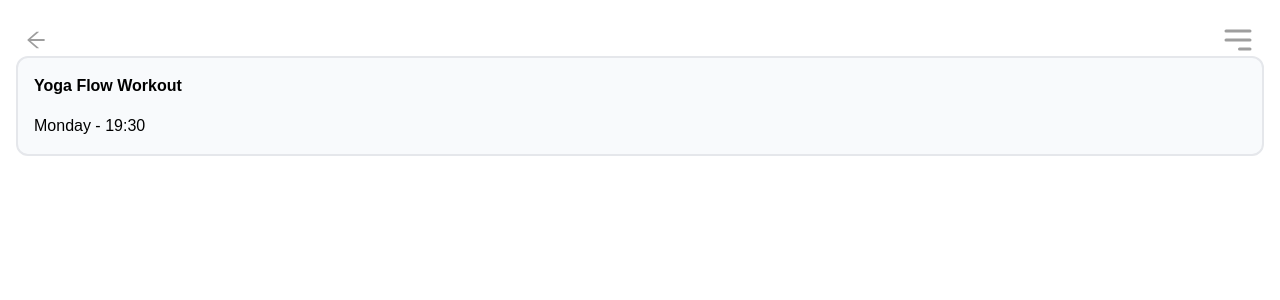
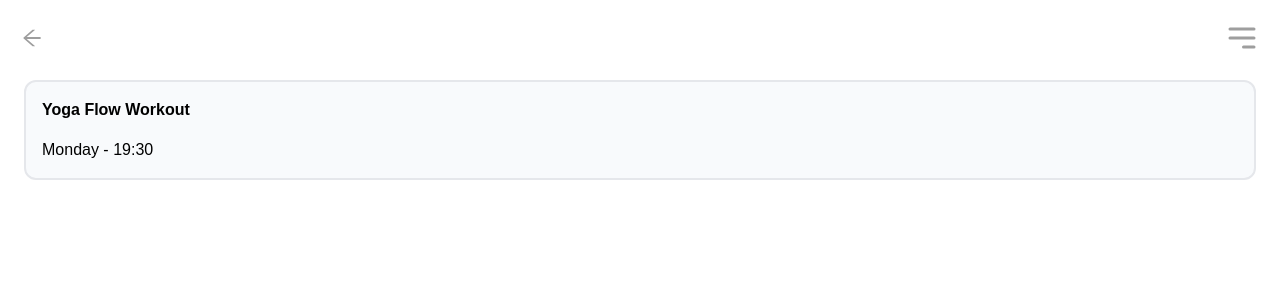
Before and after one commit to ozlemertosun/trainer-ozlemertosun, a React (Create React App) app in the folder app/: page /schedule in a window 1280 px wide. Shown: the top 300 px of the page. Built offline with nearby package versions, Linux system fonts and the light colour scheme.

Commit message:
add updated style for navigation

```diff
--- a/app/src/App.css
+++ b/app/src/App.css
@@ -25,6 +25,6 @@
     @apply font-normal
   }
   .margin{
-    @apply my-10 mx-6
+    @apply  mx-6 mb-10 mt-20
   }
 }
--- a/app/src/assets/components/NavLinks.js
+++ b/app/src/assets/components/NavLinks.js
@@ -1,55 +1,28 @@
 import { Link } from "react-router-dom";
 import { motion } from "framer-motion";
 
-const NavLinks = (props) => {
-  const animateFrom = { opacity: 0, y: -40, x: -170 };
-  const animateTo = { opacity: 1, y: 0, x: -170 };
+const NavLinks = ({ open, setOpen }) => {
   return (
-    <ul className="absolute text-center z-50 m-auto">
+    <>
       <Link to="/home">
-        <motion.li
-          title="Popular classes"
-          initial={animateFrom}
-          animate={animateTo}
-          transition={{ delay: 0.05 }}
-          onClick={() => props.isMenuOpen && props.closeMenu()}
-        >
+        <motion.li title="Popular classes" onClick={() => setOpen(!open)}>
           Home
         </motion.li>
       </Link>
       <Link to="/search">
-        <motion.li
-          title="Search"
-          initial={animateFrom}
-          animate={animateTo}
-          transition={{ delay: 0.1 }}
-          onClick={() => props.isMenuOpen && props.closeMenu()}
-        >
+        <motion.li title="Search" onClick={() => setOpen(!open)}>
           Search
         </motion.li>
       </Link>
       <Link to="/schedule">
-        <motion.li
-          title="My schedule"
-          initial={animateFrom}
-          animate={animateTo}
-          transition={{ delay: 0.2 }}
-          onClick={() => props.isMenuOpen && props.closeMenu()}
-        >
+        <motion.li title="My schedule" onClick={() => setOpen(!open)}>
           My Schedule
         </motion.li>
       </Link>
       <Link to="">
-        <motion.li
-          initial={animateFrom}
-          animate={animateTo}
-          transition={{ delay: 0.3 }}
-          onClick={() => props.isMenuOpen && props.closeMenu()}
-        >
-          Log out
-        </motion.li>
+        <motion.li onClick={() => setOpen(!open)}>Log out</motion.li>
       </Link>
-    </ul>
+    </>
   );
 };
 
--- a/app/src/assets/components/Navbar.js
+++ /dev/null
@@ -1,32 +0,0 @@
-import React, { useState } from "react";
-import { HiOutlineMenuAlt3 } from "react-icons/hi";
-import { AiOutlineClose } from "react-icons/ai";
-import NavLinks from "./NavLinks";
-
-const Navbar = () => {
-  const [open, setOpen] = useState(false);
-
-  const burgericon = (
-    <HiOutlineMenuAlt3
-      className="text-bigger text-darkGray"
-      onClick={() => setOpen(!open)}
-    />
-  );
-
-  const closeIcon = (
-    <AiOutlineClose
-      className="text-bigger text-darkGray"
-      onClick={() => setOpen(!open)}
-    />
-  );
-
-  const closeMenu = () => setOpen(false);
-  return (
-    <nav className="absolute right-6">
-      {open ? closeIcon : burgericon}
-      {open && <NavLinks isMenuOpen={true} closeMenu={closeMenu} />}
-    </nav>
-  );
-};
-
-export default Navbar;
--- a/app/src/assets/components/Navigation.js
+++ b/app/src/assets/components/Navigation.js
@@ -1,21 +1,51 @@
 import { useNavigate } from "react-router-dom";
 import { AiOutlineArrowLeft } from "react-icons/ai";
-import Navbar from "./Navbar";
+import { useState } from "react";
+import { HiOutlineMenuAlt3 } from "react-icons/hi";
+import { AiOutlineClose } from "react-icons/ai";
+import { AnimatePresence, motion } from "framer-motion";
+import NavLinks from "./NavLinks";
 
 const Navigation = () => {
   const navigate = useNavigate();
 
+  const [open, setOpen] = useState(false);
+
   return (
-    <div className="z-50 flex justify-between items-center relative mt-10">
-      <button
-        onClick={() => navigate("/home")}
-        className="absolute left-6 text-big text-darkGray"
-      >
-        <AiOutlineArrowLeft />
-      </button>
-      <h1 className="flex-grow">{/* {`${}`} */}</h1>
-      <Navbar className="" />
-    </div>
+    <>
+      <div className="z-50 text-darkGray p-5 text-bigger flex justify-between items-center fixed  left-0 right-0 top-0">
+        <button onClick={() => navigate("/home")} className="text-big">
+          <AiOutlineArrowLeft />
+        </button>
+        <h1 className="flex-grow">{/* {`${}`} */}</h1>
+        <div></div>
+        <motion.button
+          animate={{ rotate: open ? 90 : 0 }}
+          onClick={() => setOpen(!open)}
+        >
+          {!open ? <HiOutlineMenuAlt3 /> : <AiOutlineClose />}
+        </motion.button>
+      </div>
+      <AnimatePresence>
+        {open && <Overlay open={open} setOpen={setOpen} />}
+      </AnimatePresence>
+    </>
+  );
+};
+
+const Overlay = ({ open, setOpen }) => {
+  return (
+    <motion.div
+      initial={{ y: "-100%" }}
+      animate={{ y: 0 }}
+      exit={{ y: "-100%" }}
+      transition={{ duration: 0.5 }}
+      className="z-40 fixed inset-0 bg-sky flex justify-center items-center"
+    >
+      <ul className="flex flex-col gap-10 text-bigger text-center">
+        <NavLinks open={open} setOpen={setOpen} />
+      </ul>
+    </motion.div>
   );
 };
 
--- a/app/src/assets/pages/ClassDetails.js
+++ b/app/src/assets/pages/ClassDetails.js
@@ -71,7 +71,7 @@ const ClassDetails = () => {
             </div>
           </div>
         </div>
-        <div className="margin">
+        <div className="mx-6 mt-10">
           <p className="font-bold text-smallMedium">
             {details?.classDay} - {details?.classTime}
           </p>
--- a/app/src/assets/pages/MySchedule.js
+++ b/app/src/assets/pages/MySchedule.js
@@ -1,6 +1,6 @@
 const MyShedule = () => {
   return (
-    <div className="m-4">
+    <div className="margin">
       <ul className="">
         <a href="">
           {" "}
--- a/app/src/assets/pages/Search.js
+++ b/app/src/assets/pages/Search.js
@@ -30,7 +30,7 @@ const Search = () => {
 
   return (
     <div className="margin">
-      <div className="z-40 relative">
+      <div className="z-30 relative">
         <Searchbar />
       </div>
       <section>
```
